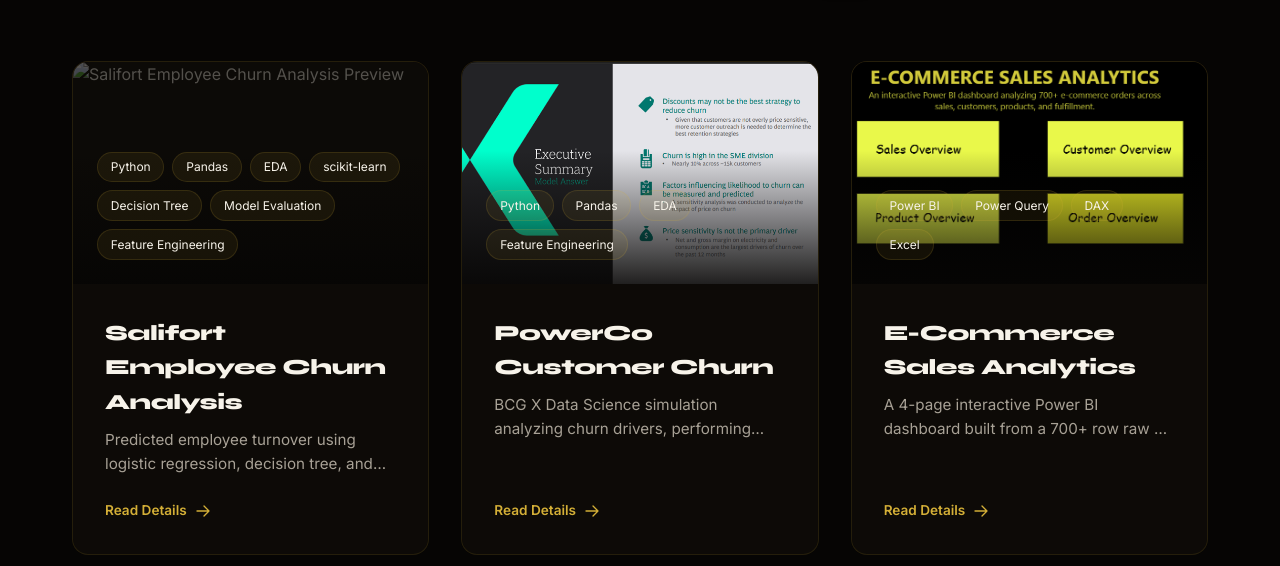
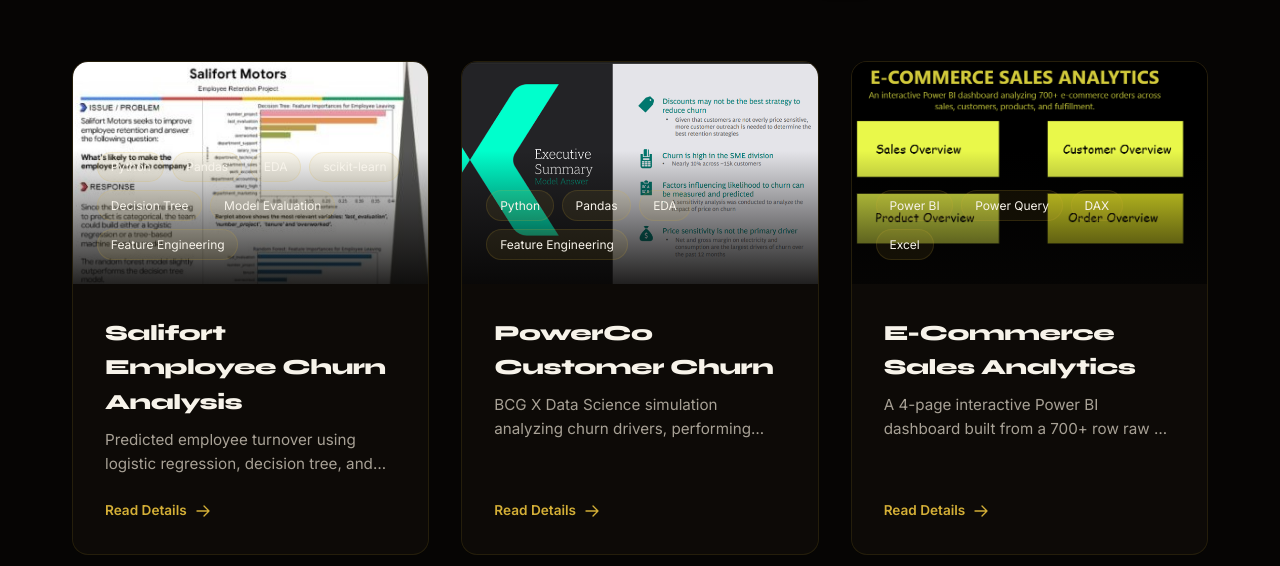
Before and after one commit to ZEESHANSIDDIQUIgit/MyPortfolio, a plain HTML site: page index.html in a window 1280 px wide. Shown: the part 2169-2735 px from the top of the page. Drawn offline with Linux system fonts and the light colour scheme.

Commit message:
feat: add Salifort churn case study, fix project grid layout, integrate Formspree contact form

```diff
--- a/index.html
+++ b/index.html
@@ -254,7 +254,7 @@
         <!-- 0. Salifort Employee Churn -->
         <div class="project-card cursor-interactive" data-category="python" data-project-id="salifort_churn">
           <div class="project-img-wrapper">
-            <img src="img/salifort-employee-churn.jpg" alt="Salifort Employee Churn Analysis Preview" onerror="this.style.opacity='0.3'">
+            <img src="img/salifort-churn.jpg" alt="Salifort Employee Churn Analysis Preview" onerror="this.style.opacity='0.3'">
             <div class="project-overlay">
               <div class="project-tags">
                 <span class="project-tag">Python</span>
--- a/script.js
+++ b/script.js
@@ -92,7 +92,7 @@ const projectData = {
     tech: "Python, Pandas, scikit-learn, Logistic Regression, Decision Tree, Random Forest",
     duration: "Capstone Project",
     link: "https://github.com/ZEESHANSIDDIQUIgit/Salifort-Motors-Employee_Churn_Analysis",
-    img: "img/salifort-employee-churn.jpg",
+    img: "img/salifort-churn.jpg",
     desc: [
       "Predicted whether employees at Salifort Motors are likely to leave, using logistic regression, decision tree, and random forest models in Python.",
       "Ran EDA and feature engineering, then compared the models on held-out test data. The best model, a random forest, reached 96% accuracy and a 0.89 F1 score.",
```
